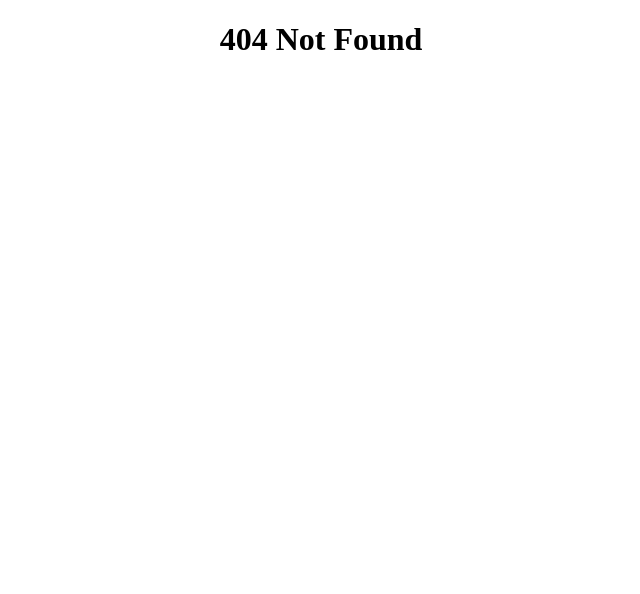
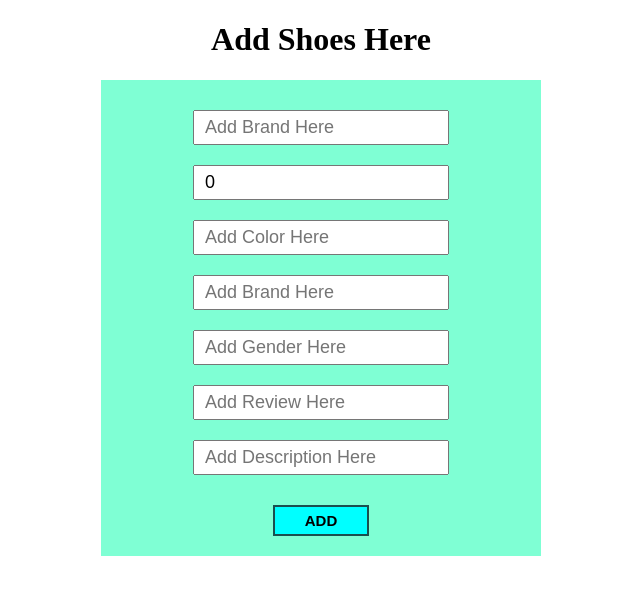
Before and after one commit to MaheshwariButle07/shoes-client, a React (Create React App) app: page /add in a window 1280 px wide. Before the commit this address had no page. Shown: the top 594 px of the page, without its empty margins (319-959 px from the left). Built offline with nearby package versions, Linux system fonts and the light colour scheme.

Commit message:
created a page where we can add new shoes

```diff
--- a/src/index.jsx
+++ b/src/index.jsx
@@ -2,6 +2,7 @@ import ReactDOM from 'react-dom/client'
 import './index.css'
 import { RouterProvider, createBrowserRouter } from 'react-router-dom'
 import Home from './views/Home/Home'
+import AddShoesPage from './views/AddShoesPage/AddShoesPage'
 
 const root = ReactDOM.createRoot(document.getElementById('root'))
 
@@ -11,6 +12,10 @@ const router = createBrowserRouter([
         element: <Home />
     },
     {
+        path: "/add",
+        element: <AddShoesPage />
+    },
+    {
         path:"*",
         element:<h1>404 Not Found</h1>
     }
--- /dev/null
+++ b/src/views/AddShoesPage/AddShoesPage.css
@@ -0,0 +1,24 @@
+.input-container{
+    display: flex;
+    flex-direction: column;
+    align-items: center;
+    background-color: aquamarine;
+    width: 400px;
+    padding: 20px;
+    margin: 10px auto;
+}
+
+.input-brand{
+    margin: 10px;
+    padding: 5px 10px;
+    font-size: 18px;
+}
+
+.add-btn{
+    padding: 5px 30px;
+    margin-top: 20px;
+    background-color: aqua;
+    border: 2px solid rgb(26, 79, 79);
+    font-weight: bold;
+    font-size: 15px;
+}
--- /dev/null
+++ b/src/views/AddShoesPage/AddShoesPage.js
@@ -0,0 +1,114 @@
+import React, { useState } from "react";
+import "./AddShoesPage.css";
+import axios from "axios";
+import toast, { Toaster } from "react-hot-toast";
+
+function AddShoesPage() {
+  const [brand, setBrand] = useState("");
+  const [price, setPrice] = useState(0);
+  const [color, setColor] = useState("");
+  const [image, setImage] = useState("");
+  const [gender, setGender] = useState("");
+  const [review, setReview] = useState("");
+  const [description, setDercription] = useState("");
+
+  const addShoes = async ()=>{
+
+    if(!brand || !price || !color || !image || !gender || !review || !description){
+      toast.error("Please add all data")
+    }
+
+    toast.loading("New Shoes Adding.........")
+
+    const response = await axios.post(`${process.env.REACT_APP_SERVER_URL}/shoes`,{
+      brand:brand,
+      price:price,
+      color:color,
+      image:image,
+      gender:gender,
+      review:review,
+      description:description
+    })
+
+    toast.dismiss()
+    toast.success(response.data.message)
+
+    setBrand("")
+    setPrice("")
+    setColor("")
+    setImage("")
+    setGender("")
+    setReview("")
+    setDercription("")
+
+  }
+
+  return (
+    <div>
+      <h1>Add Shoes Here</h1>
+
+      <form className="input-container">
+        <input
+          type="text"
+          placeholder="Add Brand Here"
+          value={brand}
+          onChange={(e)=>setBrand(e.target.value)}
+          className="input-brand"
+        />
+
+        <input
+          type="text"
+          placeholder="Add Price Here"
+          value={price}
+          onChange={(e)=>setPrice(e.target.value)}
+          className="input-brand"
+        />
+
+        <input
+          type="text"
+          placeholder="Add Color Here"
+          value={color}
+          onChange={(e)=>setColor(e.target.value)}
+          className="input-brand"
+        />
+
+        <input
+          type="text"
+          placeholder="Add Brand Here"
+          value={image}
+          onChange={(e)=>setImage(e.target.value)}
+          className="input-brand"
+        />
+
+        <input
+          type="text"
+          placeholder="Add Gender Here"
+          value={gender}
+          onChange={(e)=>setGender(e.target.value)}
+          className="input-brand"
+        />
+
+        <input
+          type="text"
+          placeholder="Add Review Here"
+          value={review}
+          onChange={(e)=>setReview(e.target.value)}
+          className="input-brand"
+        />
+
+        <input
+          type="text"
+          placeholder="Add Description Here"
+          value={description}
+          onChange={(e)=>setDercription(e.target.value)}
+          className="input-brand"
+        />
+
+        <button className="add-btn" onClick={addShoes} type="button">ADD</button>
+      </form>
+      <Toaster/>
+    </div>
+  );
+}
+
+export default AddShoesPage;
--- a/src/views/Home/Home.css
+++ b/src/views/Home/Home.css
@@ -6,3 +6,11 @@ h1{
     display: flex;
     flex-wrap: wrap;
 }
+
+.add-img{
+    position: fixed;
+    right: 10px;
+    bottom: 10px;
+    height: 80px;
+    z-index: 100px ;
+}
--- a/src/views/Home/Home.jsx
+++ b/src/views/Home/Home.jsx
@@ -3,6 +3,8 @@ import "./Home.css"
 import ShoesCard from '../../components/ShoesCard/ShoesCard'
 import axios from 'axios'
 import toast, { Toaster } from 'react-hot-toast'
+import { Link } from 'react-router-dom'
+import AddShoesPage from '../AddShoesPage/AddShoesPage'
 
 
 function Home() {
@@ -68,6 +70,9 @@ function Home() {
           }
         </div>
 
+        <Link to="/add">
+        <img className='add-img' src="https://cdn-icons-png.flaticon.com/128/8191/8191584.png" alt="add-img" /></Link>
+
       </div>
       <Toaster/>
     </>
```
